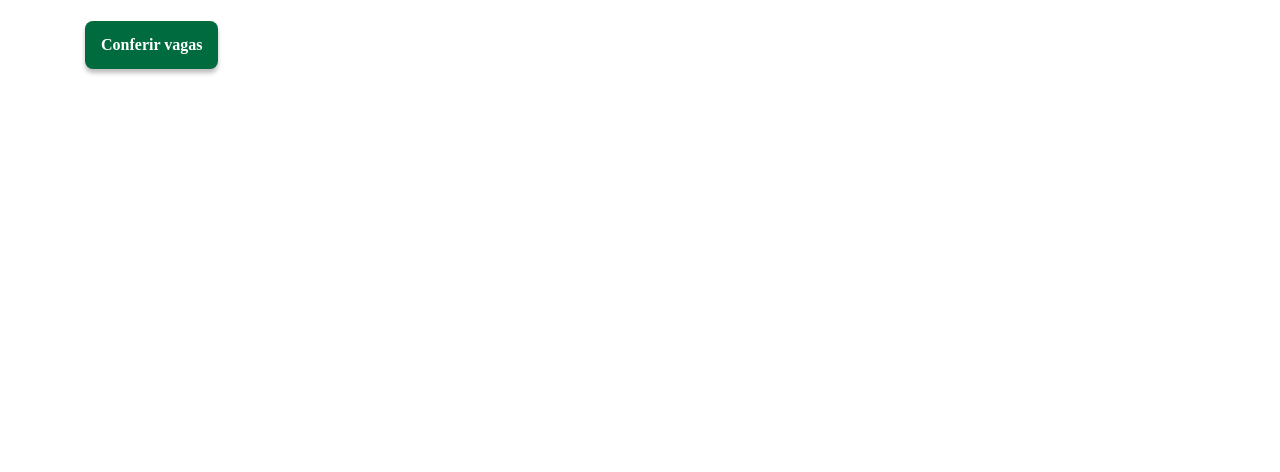
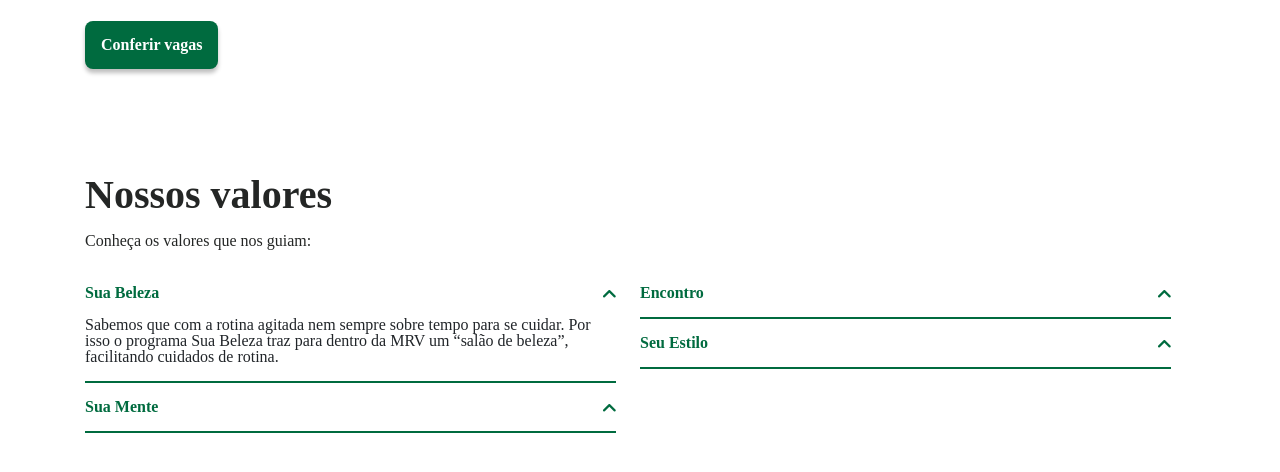
Before and after one commit to victorscdev/desafio.up.mrv, a website: page index.html in a window 1280 px wide. Shown: the part 620-1092 px from the top of the page. Before the commit the page ends 800 px from the top, so only its background shows below. Drawn offline with nearby package versions, Linux system fonts and the light colour scheme; files whose address does not match are found by name; a web font is replaced by a local one.

Commit message:
feat: Create section nossosValores

```diff
--- a/index.html
+++ b/index.html
@@ -22,6 +22,9 @@
 			<div html-include="./src/components/banner/_banner.html"></div>
 			<div html-include="./src/components/breadcrumb/_breadcrumb.html"></div>
 			<div html-include="./src/sections/conhecaMRV/_conhecaMRV.html"></div>
+			<div
+				html-include="./src/sections/nossosValores/_nossosValores.html"
+			></div>
 		</main>
 	</body>
 
--- a/public/assets/scss/import.scss
+++ b/public/assets/scss/import.scss
@@ -7,6 +7,10 @@
 
 // COMPONENTS
 @import '../../../src/components/banner/banner';
+@import '../../../src/components/accordion/accordion';
 @import '../../../src/components/breadcrumb/breadcrumb';
 @import '../../../src/components/exploreCareer/exploreCareer';
 @import '../../../src/components/theCompany/theCompany';
+
+// SECTIONS
+@import '../../../src/sections/nossosValores/nossosValores.scss';
--- /dev/null
+++ b/src/components/accordion/_accordion.html
@@ -0,0 +1,113 @@
+<div id="accordion" class="accordion">
+	<div class="accordion__column">
+		<div class="accordion__card">
+			<div
+				class="card-header"
+				id="heading01"
+				data-toggle="collapse"
+				data-target="#collapse01"
+				aria-expanded="true"
+				aria-controls="collapse01"
+			>
+				<h3>Sua Beleza</h3>
+				<icon class="icon-arrow-down"></icon>
+			</div>
+
+			<div
+				id="collapse01"
+				class="collapse show"
+				aria-labelledby="heading01"
+				data-parent="#accordion"
+			>
+				<div class="card-body">
+					Sabemos que com a rotina agitada nem sempre sobre tempo para se
+					cuidar. Por isso o programa Sua Beleza traz para dentro da MRV um
+					“salão de beleza”, facilitando cuidados de rotina.
+				</div>
+			</div>
+		</div>
+
+		<div class="accordion__card">
+			<div
+				class="card-header"
+				id="heading03"
+				data-toggle="collapse"
+				data-target="#collapse03"
+				aria-expanded="true"
+				aria-controls="collapse03"
+			>
+				<h3>Sua Mente</h3>
+				<icon class="icon-arrow-down"></icon>
+			</div>
+
+			<div
+				id="collapse03"
+				class="collapse"
+				aria-labelledby="heading03"
+				data-parent="#accordion"
+			>
+				<div class="card-body">
+					Anim pariatur cliche reprehenderit, enim eiusmod high life accusamus
+					terry richardson ad squid. 3 wolf moon officia aute, non cupidatat
+					skateboard dolor brunch.
+				</div>
+			</div>
+		</div>
+	</div>
+
+	<div class="accordion__column">
+		<div class="accordion__card">
+			<div
+				class="card-header"
+				id="heading02"
+				data-toggle="collapse"
+				data-target="#collapse02"
+				aria-expanded="true"
+				aria-controls="collapse02"
+			>
+				<h3>Encontro</h3>
+				<icon class="icon-arrow-down"></icon>
+			</div>
+
+			<div
+				id="collapse02"
+				class="collapse"
+				aria-labelledby="heading02"
+				data-parent="#accordion"
+			>
+				<div class="card-body">
+					Anim pariatur cliche reprehenderit, enim eiusmod high life accusamus
+					terry richardson ad squid. 3 wolf moon officia aute, non cupidatat
+					skateboard dolor brunch.
+				</div>
+			</div>
+		</div>
+
+		<div class="accordion__card">
+			<div
+				class="card-header"
+				id="heading04"
+				data-toggle="collapse"
+				data-target="#collapse04"
+				aria-expanded="true"
+				aria-controls="collapse04"
+			>
+				<h3>Seu Estilo</h3>
+				<icon class="icon-arrow-down"></icon>
+			</div>
+
+			<div
+				id="collapse04"
+				class="collapse"
+				aria-labelledby="heading04"
+				data-parent="#accordion"
+			>
+				<div class="card-body">
+					Anim pariatur cliche reprehenderit, enim eiusmod high life accusamus
+					terry richardson ad squid. 3 wolf moon officia aute, non cupidatat
+					skateboard dolor brunch.
+				</div>
+			</div>
+		</div>
+	</div>
+</div>
--- /dev/null
+++ b/src/components/accordion/_accordion.scss
@@ -0,0 +1,78 @@
+.accordion {
+	display: block;
+	margin-bottom: 24px;
+
+	@media (min-width: 768px) {
+		display: flex;
+	}
+
+	&__column {
+		margin-right: 24px;
+		width: 100%;
+
+		@media (min-width: 768px) {
+			width: 50%;
+		}
+	}
+
+	&__card {
+		border-bottom: 2px solid #006b3f;
+		.card-header {
+			cursor: pointer;
+			background-color: transparent;
+			border: none;
+			display: flex;
+			align-items: center;
+			justify-content: space-between;
+			padding: 16px 0;
+
+			&:first-child {
+				border-radius: 0;
+			}
+
+			&[aria-expanded='true'] {
+				.icon-arrow-down {
+					transform: rotate(-180deg);
+				}
+			}
+
+			h3 {
+				font-family: 'Averta Std';
+				font-style: normal;
+				font-weight: bold;
+				font-size: 16px;
+				line-height: 16px;
+				color: #006b3f;
+			}
+
+			.icon-arrow-down {
+				font-size: 8px;
+				color: #006b3f;
+				transition: all 0.4s ease;
+			}
+		}
+
+		.card-body {
+			padding: 0 0 16px;
+
+			p {
+				font-family: 'Averta Std';
+				font-style: normal;
+				font-weight: normal;
+				font-size: 14px;
+				line-height: 21px;
+				color: #000000;
+				margin-bottom: 16px;
+
+				&:last-of-type {
+					margin-bottom: 0;
+				}
+
+				@media (min-width: 768px) {
+					font-size: 16px;
+					line-height: 24px;
+				}
+			}
+		}
+	}
+}
--- a/src/components/banner/_banner.scss
+++ b/src/components/banner/_banner.scss
@@ -1,6 +1,6 @@
 #banner {
 	margin-left: 15px;
-	width: 100%;
+	width: calc(100% - 15px);
 
 	@media (min-width: 576px) {
 		max-width: 540px;
@@ -53,7 +53,7 @@
 				position: absolute;
 				bottom: -48px;
 				left: 24px;
-				width: 100%;
+				width: calc(100% - 24px);
 				z-index: 10;
 
 				@media (min-width: 576px) {
--- a/src/components/theCompany/_theCompany.scss
+++ b/src/components/theCompany/_theCompany.scss
@@ -40,7 +40,6 @@
 	line-height: 16px;
 	color: #ffffff;
 	margin-top: 8px;
-	margin-bottom: 24px;
 	padding: 16px;
 	display: inline-flex;
 	align-items: center;
--- /dev/null
+++ b/src/sections/nossosValores/_nossosValores.html
@@ -0,0 +1,12 @@
+<section id="nossosValores" class="nossosValores">
+	<article class="container">
+		<div class="row">
+			<div class="col-12">
+				<h2>Nossos valores</h2>
+				<p>Conheça os valores que nos guiam:</p>
+
+				<div html-include="/src/components/accordion/_accordion.html"></div>
+			</div>
+		</div>
+	</article>
+</section>
--- /dev/null
+++ b/src/sections/nossosValores/_nossosValores.scss
@@ -0,0 +1,43 @@
+.nossosValores {
+	padding-top: 32px;
+	padding-bottom: 24px;
+
+	@media (min-width: 992px) {
+		padding-top: calc(96px - 24px);
+	}
+
+	h2 {
+		font-family: 'Averta Std';
+		font-style: normal;
+		font-weight: bold;
+		font-size: 18px;
+		line-height: 27px;
+		color: #242625;
+
+		@media (min-width: 768px) {
+			font-size: 24px;
+			line-height: 33px;
+		}
+
+		@media (min-width: 992px) {
+			font-size: 40px;
+			line-height: 60px;
+		}
+	}
+
+	p {
+		font-family: 'Averta Std';
+		font-style: normal;
+		font-weight: normal;
+		font-size: 14px;
+		line-height: 21px;
+		color: #242625;
+		margin-top: 4px;
+		margin-bottom: 16px;
+
+		@media (min-width: 768px) {
+			font-size: 16px;
+			line-height: 24px;
+		}
+	}
+}
```
Also changed, not shown: public/assets/css/import.min.css, 1 other file.
